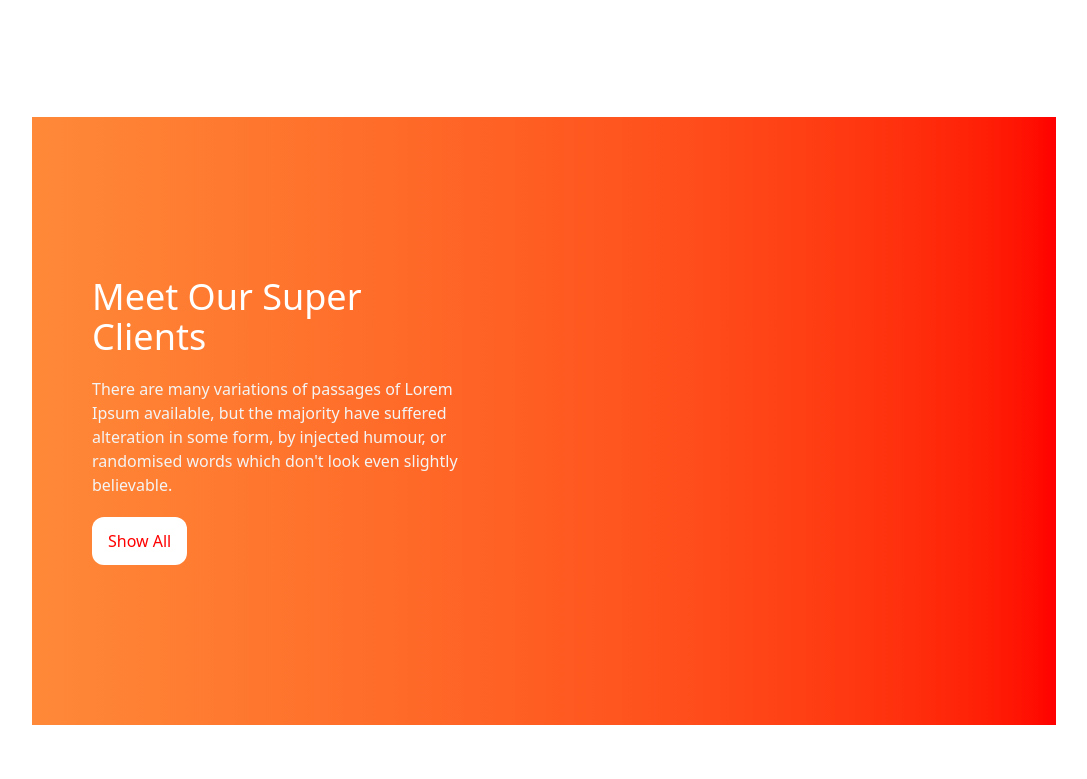
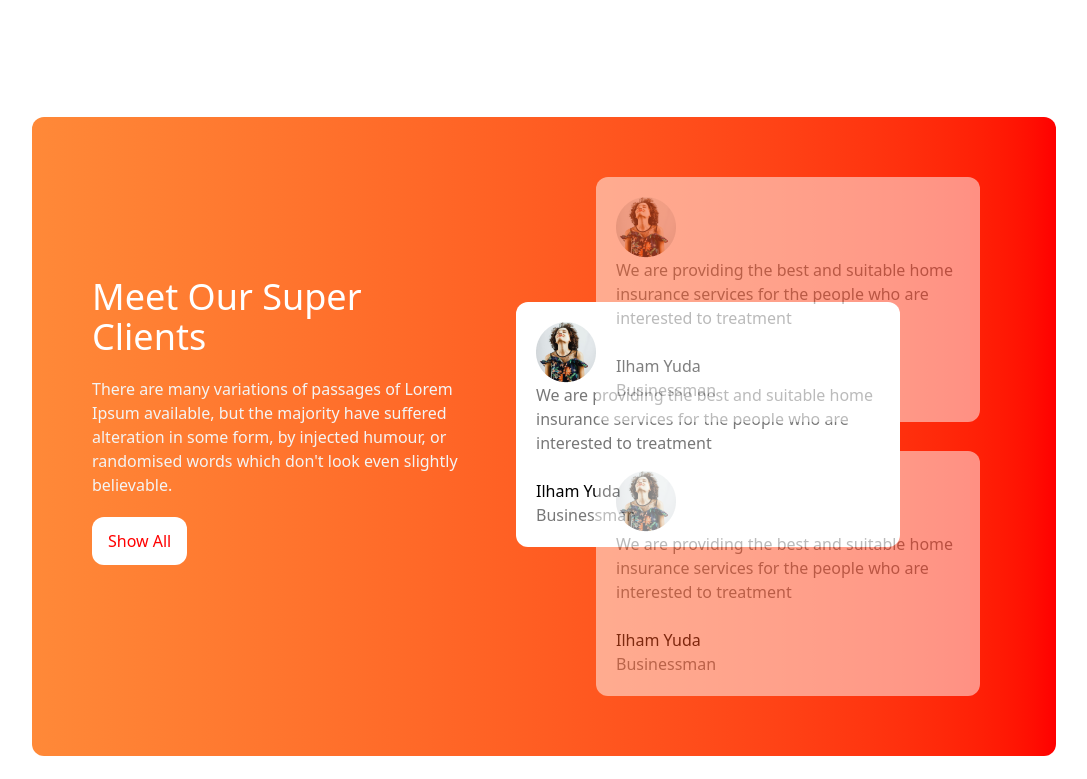
Before and after one commit to Raahim-703/tea-house-tailwen, a plain HTML site: page index.html/index.html in a window 1280 px wide. Shown: the part 1961-2740 px from the top of the page, without its empty margins (96-1183 px from the left). Drawn offline with nearby package versions, Linux system fonts and the light colour scheme.

Commit message:
add this section

```diff
--- a/index.html/index.html
+++ b/index.html/index.html
@@ -98,7 +98,7 @@
             </div>
         </div>
         <!-- part-3 -->
-        <div class="bg-linear-to-r from-[#FF8938] to-[#FF0000]">
+        <div class="bg-linear-to-r from-[#FF8938] to-[#FF0000] flex rounded-xl">
             <div class="max-w-sm mx-15 py-40 space-y-5">
                 <h1 class="text-4xl text-white">Meet Our Super <br>Clients</h1>
                 <p class="text-[#F4F4F4]">There are many variations of passages of Lorem Ipsum available, but the
@@ -107,9 +107,27 @@
                 <button class="text-[#FF0000] bg-[#FFFFFF] px-4 py-3 rounded-xl">Show All</button>
             </div>
             <!-- for card -->
-            <div>
-                <div>
-
+            <div class="mx-15 my-15">
+                <div class="bg-white max-w-sm opacity-50 rounded-xl p-5 ">
+                    <img src="../images/client.png" class="postion-top-right">
+                    <p class="text-[#777777]">We are providing the best and suitable home insurance services for the
+                        people who are interested to treatment</p><br>
+                    <h2>Ilham Yuda</h2>
+                    <p class="text-[#777777]">Businessman</p>
+                </div>
+                <div class="bg-white max-w-sm -mx-20 -my-30 rounded-xl p-5">
+                    <img src="../images/client.png" class="postion-top-right">
+                    <p class="text-[#777777]">We are providing the best and suitable home insurance services for the
+                        people who are interested to treatment</p><br>
+                    <h2>Ilham Yuda</h2>
+                    <p class="text-[#777777]">Businessman</p>
+                </div><br>
+                <div class="bg-white max-w-sm opacity-50 rounded-xl p-5">
+                    <img src="../images/client.png" class="postion-top-right">
+                    <p class="text-[#777777]">We are providing the best and suitable home insurance services for the
+                        people who are interested to treatment</p><br>
+                    <h2>Ilham Yuda</h2>
+                    <p class="text-[#777777]">Businessman</p>
                 </div>
             </div>
         </div>
@@ -118,7 +136,8 @@
             <div class="text-center max-w-4xl mx-auto">
                 <h1 class="text-4xl font-bold">News & Events</h1>
                 <br>
-                <p class="text-[#777777]">There are many variations of passages of Lorem Ipsum available, but the majority have suffered
+                <p class="text-[#777777]">There are many variations of passages of Lorem Ipsum available, but the
+                    majority have suffered
                     alteration in some form, by injected humour, or randomised words which don't look even slightly
                     believable. </p>
             </div><br><br>
@@ -132,14 +151,16 @@
                     <p class="text-[#777777]">There are many variations of passages of Lorem Ipsum available.</p>
                     <h2 class="text-[#1C1C1C] text-xl font-bold">Learn More</h2>
                 </div>
-               <div class=" items-center text-center md:text-left lg:text-left  border-2 border-white p-5 rounded-xl drop-shadow-lg">
+                <div
+                    class="  text-center md:text-left lg:text-left  border-2 border-white p-5 rounded-xl drop-shadow-lg">
                     <img src="../images/news-2.png" class="mx-auto"><br>
                     <p class="text-[#777777]">Feb 05, 2027</p>
                     <h1 class="text-[#1C1C1C] text-2xl font-bold">Collecting 8 points for discount</h1>
                     <p class="text-[#777777]">There are many variations of passages of Lorem Ipsum available.</p>
                     <h2 class="text-[#1C1C1C] text-xl font-bold">Learn More</h2>
                 </div>
-               <div class="items-center text-center md:text-left lg:text-left  border-2 border-white p-5 rounded-xl drop-shadow-lg">
+                <div
+                    class=" text-center md:text-left lg:text-left  border-2 border-white p-5 rounded-xl drop-shadow-lg">
                     <img src="../images/news-3.png" class="mx-auto"><br>
                     <p class="text-[#777777]">Feb 05, 2027</p>
                     <h1 class="text-[#1C1C1C] text-2xl font-bold">Collecting 8 points for discount</h1>
@@ -150,7 +171,7 @@
         </div>
     </main>
 
-    <footer class="bg-linear-to-r from-[#FF8938] to-[#FF8938] my-10">
+    <footer class="">
         <div>
             <div>
                 <div>
@@ -165,7 +186,7 @@
                     <h2 class="text-[#777777]">Insurance</h2>
                     <h2 class="text-[#777777]">Privacy Policy</h2>
                 </div>
-                 <div class="space-y-3">
+                <div class="space-y-3">
                     <h1 class="text-2xl font-bold">Our Service</h1>
                     <h2 class="text-[#777777]">Life Insurance</h2>
                     <h2 class="text-[#777777]">Car Insurance</h2>
@@ -181,6 +202,9 @@
                     <h1 class="text-2xl">Subscribe to our newsletter</h1>
                     <p>Email address</p><br>
                     <hr class="h-4 text-[#777777]">
+                    <div>
+
+                    </div>
                 </div>
             </div>
         </div>
```
